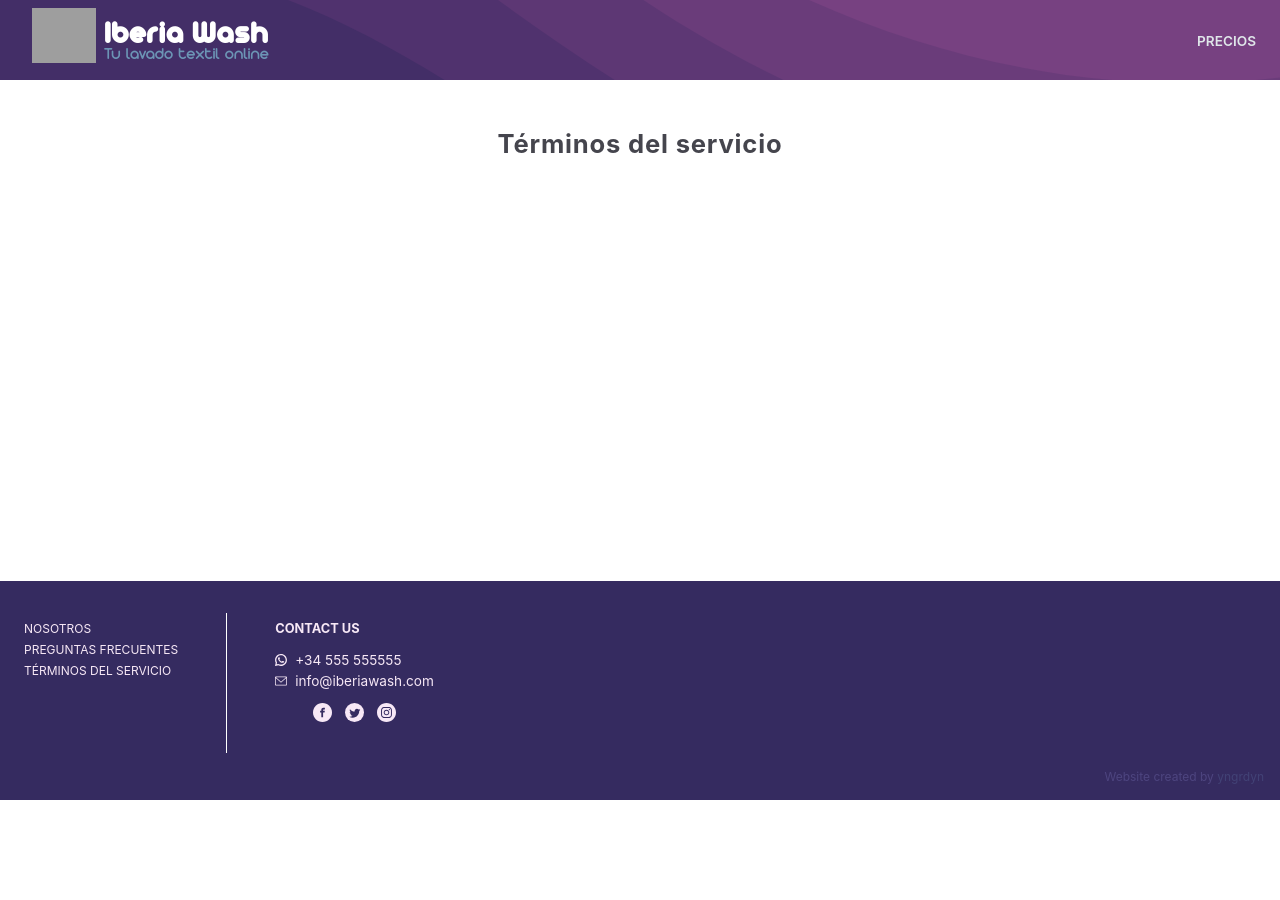
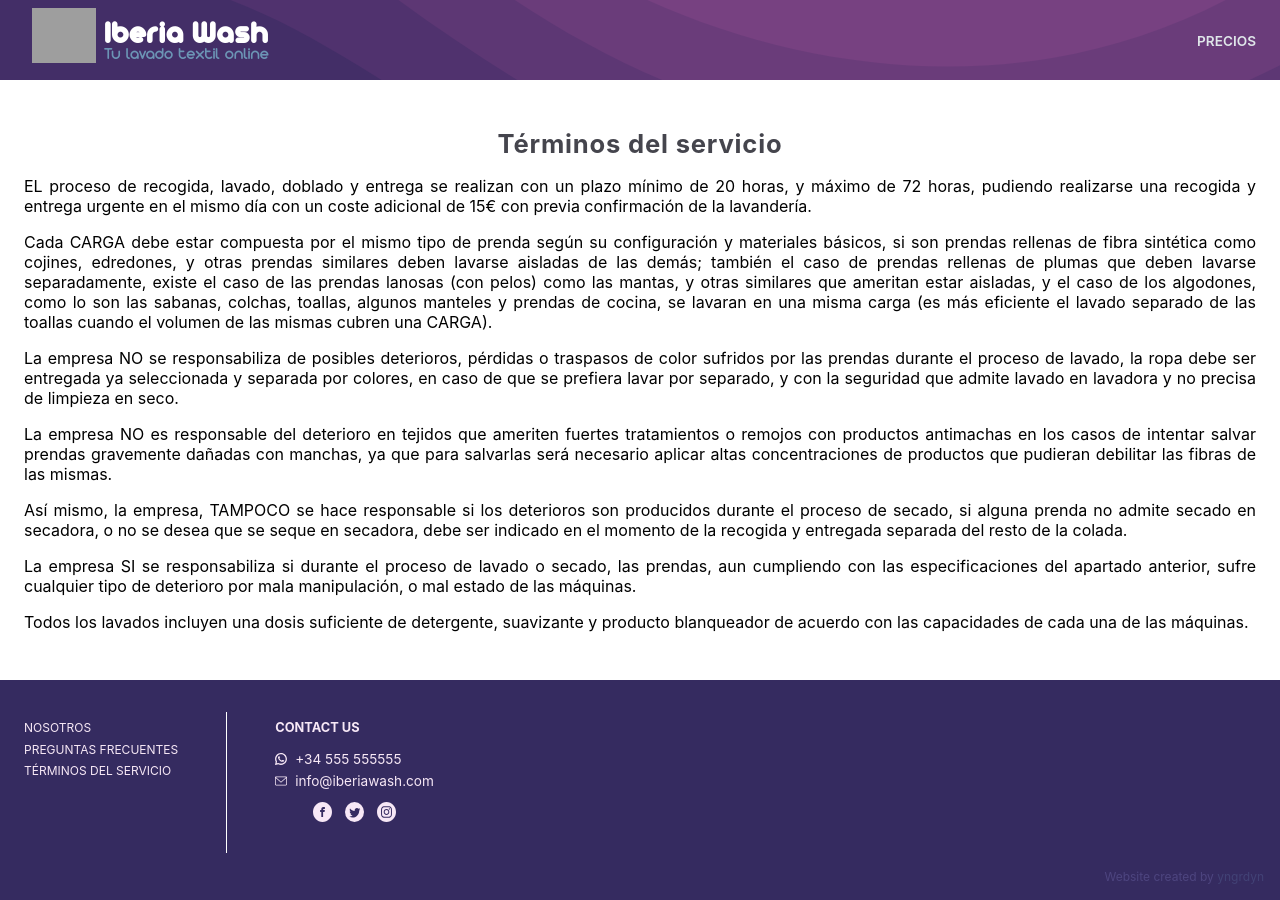
Before and after one commit to yngrdyn/delundry, a React (Create React App) app: page /terms-and-conditions in a window 1280 px wide. Before the commit the page ends 800 px from the top, so only its background shows below. Built offline with nearby package versions, Linux system fonts and the light colour scheme; grey boxes are pictures that could not be loaded.

Commit message:
terms of service added

```diff
--- a/src/components/terms-and-conditions/index.css
+++ b/src/components/terms-and-conditions/index.css
@@ -1,5 +1,6 @@
 .terms-and-conditions {
-    padding: 0 1rem;
+    padding: 0 1.5rem 2rem;
+    text-align: justify;
 }
 
 .terms-and-conditions h1 {
--- a/src/components/terms-and-conditions/index.js
+++ b/src/components/terms-and-conditions/index.js
@@ -7,6 +7,48 @@ class TermsAndConditions extends Component {
     return (
       <div className="terms-and-conditions">
           <h1>Términos del servicio</h1>
+          <p>
+            EL proceso de recogida, lavado, doblado y entrega se realizan con un plazo mínimo de 20 horas, y
+            máximo de 72 horas, pudiendo realizarse una recogida y entrega urgente en el mismo día con un coste
+            adicional de 15€ con previa confirmación de la lavandería.
+          </p>
+          <p>
+            Cada CARGA debe estar compuesta por el mismo tipo de prenda según su configuración y materiales
+            básicos, si son prendas rellenas de fibra sintética como cojines, edredones, y otras prendas
+            similares deben lavarse aisladas de las demás; también el caso de prendas rellenas de plumas que
+            deben lavarse separadamente, existe el caso de las prendas lanosas (con pelos) como las mantas,
+            y otras similares que ameritan estar aisladas, y el caso de los algodones, como lo son las
+            sabanas, colchas, toallas, algunos manteles y prendas de cocina, se lavaran en una misma carga
+            (es más eficiente el lavado separado de las toallas cuando el volumen de las mismas cubren una
+            CARGA).
+          </p>
+          <p>
+            La empresa NO se responsabiliza de posibles deterioros, pérdidas o traspasos de color sufridos por
+            las prendas durante el proceso de lavado, la ropa debe ser entregada ya seleccionada y separada por
+            colores, en caso de que se prefiera lavar por separado, y con la seguridad que admite lavado en
+            lavadora y no precisa de limpieza en seco.
+          </p>
+          <p>
+            La empresa NO es responsable del deterioro en tejidos que ameriten fuertes tratamientos o
+            remojos con productos antimachas en los casos de intentar salvar prendas gravemente dañadas con
+            manchas, ya que para salvarlas será necesario aplicar altas concentraciones de productos que
+            pudieran debilitar las fibras de las mismas.
+          </p>
+          <p>
+            Así mismo, la empresa, TAMPOCO se hace responsable si los deterioros son producidos durante el
+            proceso de secado, si alguna prenda no admite secado en secadora, o no se desea que se seque en
+            secadora, debe ser indicado en el momento de la recogida y entregada separada del resto de la
+            colada.
+          </p>
+          <p>
+            La empresa SI se responsabiliza si durante el proceso de lavado o secado, las prendas, aun
+            cumpliendo con las especificaciones del apartado anterior, sufre cualquier tipo de deterioro
+            por mala manipulación, o mal estado de las máquinas.
+          </p>
+          <p>
+            Todos los lavados incluyen una dosis suficiente de detergente, suavizante y producto
+            blanqueador de acuerdo con las capacidades de cada una de las máquinas.
+          </p>
       </div>
     );
   }
```
